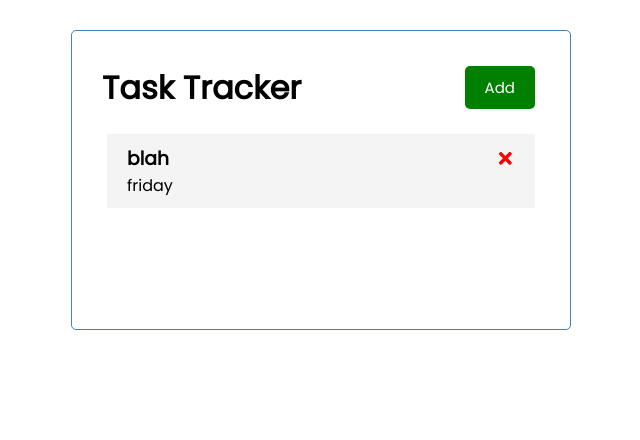
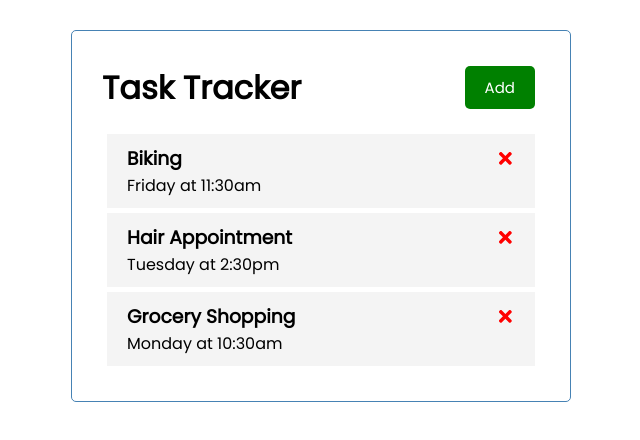
Before and after one commit to elissaeng/react-app, a React (Create React App) app: page / in a window 1280 px wide. Shown: the top 440 px of the page, without its empty margins (319-959 px from the left). Built offline with nearby package versions, Linux system fonts and the light colour scheme.

Commit message:
toggle woggle

```diff
--- a/src/App.js
+++ b/src/App.js
@@ -6,9 +6,21 @@
   const [tasks, setTasks] = useState([
     {
       id: 1,
-      text: 'blah',
-      day: 'friday',
+      text: 'Biking',
+      day: 'Friday at 11:30am',
       reminder: true,
+    },
+    {
+      id: 2,
+      text: 'Hair Appointment',
+      day: 'Tuesday at 2:30pm',
+      reminder: true,
+    },
+    {
+      id: 3,
+      text: 'Grocery Shopping',
+      day: 'Monday at 10:30am',
+      reminder: false,
     },
   ])
 
@@ -17,11 +29,21 @@
     setTasks(tasks.filter((task) => task.id !== id))
   }
 
+  // Toggle Reminder
+  const toggleReminder = (id) => {
+    console.log(id);
+  }
+
   return (
     <div className='container'>
       <Header />
-      {tasks.length > 0 ? <Tasks tasks={tasks}
-      onDelete={deleteTask} /> : 'No Tasks To Show'}
+      {tasks.length > 0 ? (
+        <Tasks tasks={tasks} onDelete=
+        {deleteTask} onToggle={toggleReminder} /
+        >
+      ) : (
+        'No Tasks To Show'
+      )}
     </div>
   )
 }
--- a/src/components/Task.js
+++ b/src/components/Task.js
@@ -1,8 +1,9 @@
 import { FaTimes } from 'react-icons/fa'
 
-const Task = ({ task, onDelete }) => {
+const Task = ({ task, onDelete, onToggle }) => {
   return (
-    <div className='task'>
+    <div className='task' onDoubleClick={() =>
+    onToggle(task.id)}>
       <h3>
         {task.text}{' '}
         <FaTimes
--- a/src/components/Tasks.js
+++ b/src/components/Tasks.js
@@ -1,11 +1,15 @@
 import Task from './Task'
 
-const Tasks = ({ tasks, onDelete }) => {
+const Tasks = ({ tasks, onDelete, onToggle }) => {
   return (
     <>
       {tasks.map((task) => (
-        <Task key={task.id} task={task}
-        onDelete={onDelete} />
+        <Task
+        key={task.id}
+        task={task}
+        onDelete={onDelete}
+        onToggle={onToggle}
+         />
       ))}
     </>
   )
```
